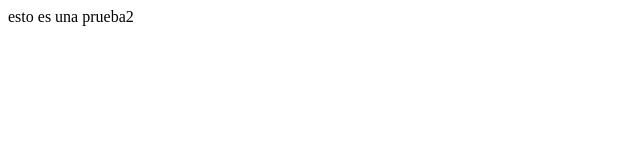
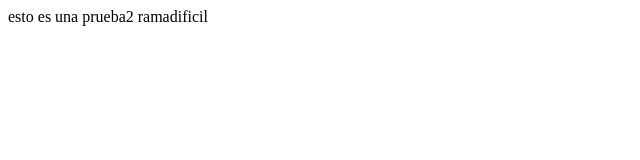
Before and after one commit to pruebaMicroservicios/prueba-repositorio, a plain HTML site: page carpeta1/archivo.html in a window 1280 px wide. Shown: the full height of the page, 0-640 px from the left. Drawn offline with Linux system fonts and the light colour scheme.

Commit message:
cambio rama dificil

```diff
--- a/carpeta1/archivo.html
+++ b/carpeta1/archivo.html
@@ -7,6 +7,6 @@
     <title>Document sdf</title>
 </head>
 <body>
-    esto es una prueba2
+    esto es una prueba2 ramadificil
 </body>
 </html>
```
